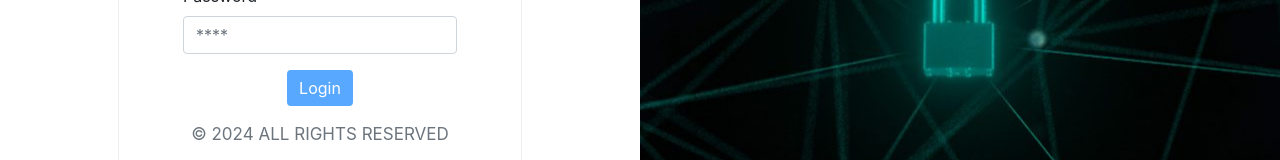
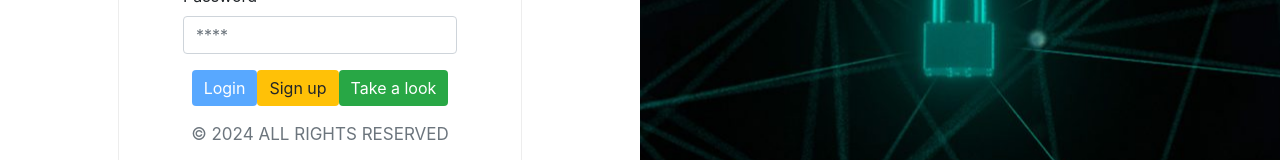
Before and after one commit to BertoPolo/numentech, a React (Create React App) app: page / in a window 1280 px wide. Shown: the part 385-545 px from the top of the page. Built offline with nearby package versions, Linux system fonts and the light colour scheme; the HTML template or start-up script is replaced by a standard one.

Commit message:
redirections from /login

```diff
--- a/src/components/LoginFormBox.jsx
+++ b/src/components/LoginFormBox.jsx
@@ -103,10 +103,11 @@ const FormBox = () => {
 
                     <div className="text-center">
 
-                        <Button className="addToCartButton border-0" type="submit" ref={btnRef} disabled={!isValidEmail(emailInput) || (!passwordInput)} >
+                        <Button className="border-0" type="submit" ref={btnRef} disabled={!isValidEmail(emailInput) || (!passwordInput)} >
                             Login
                         </Button>
-
+                        <Button className="border-0 btn-warning" onClick={() => navigate("/register")}>Sign up</Button>
+                        <Button className="border-0 btn-success" onClick={() => navigate("/home")}>Take a look</Button>
                         <small className="text-muted login-small-font d-block mt-3">© 2024 ALL RIGHTS RESERVED</small>
                     </div>
 
--- a/src/components/Register.jsx
+++ b/src/components/Register.jsx
@@ -18,8 +18,6 @@ const CreateUser = () => {
             backBtnRef.current.removeAttribute("disabled");
         }
     }
-
-
 
     const handleSubmit = async (e) => {
         e.preventDefault()
@@ -58,13 +56,12 @@ const CreateUser = () => {
     }
 
 
-
     return (
         <>
             <div className="login-container">
 
                 <Form className="p-4 mt-4 rounded" onSubmit={(e) => handleSubmit(e)}>
-                    <h4 className="mb-3">Registration</h4>
+                    <h4 className="mb-3">Sign Up</h4>
 
                     <Form.Group>
                         <Form.Control type="email" placeholder="Email" onChange={(e) => setEmailInput(e.target.value)} />
```
